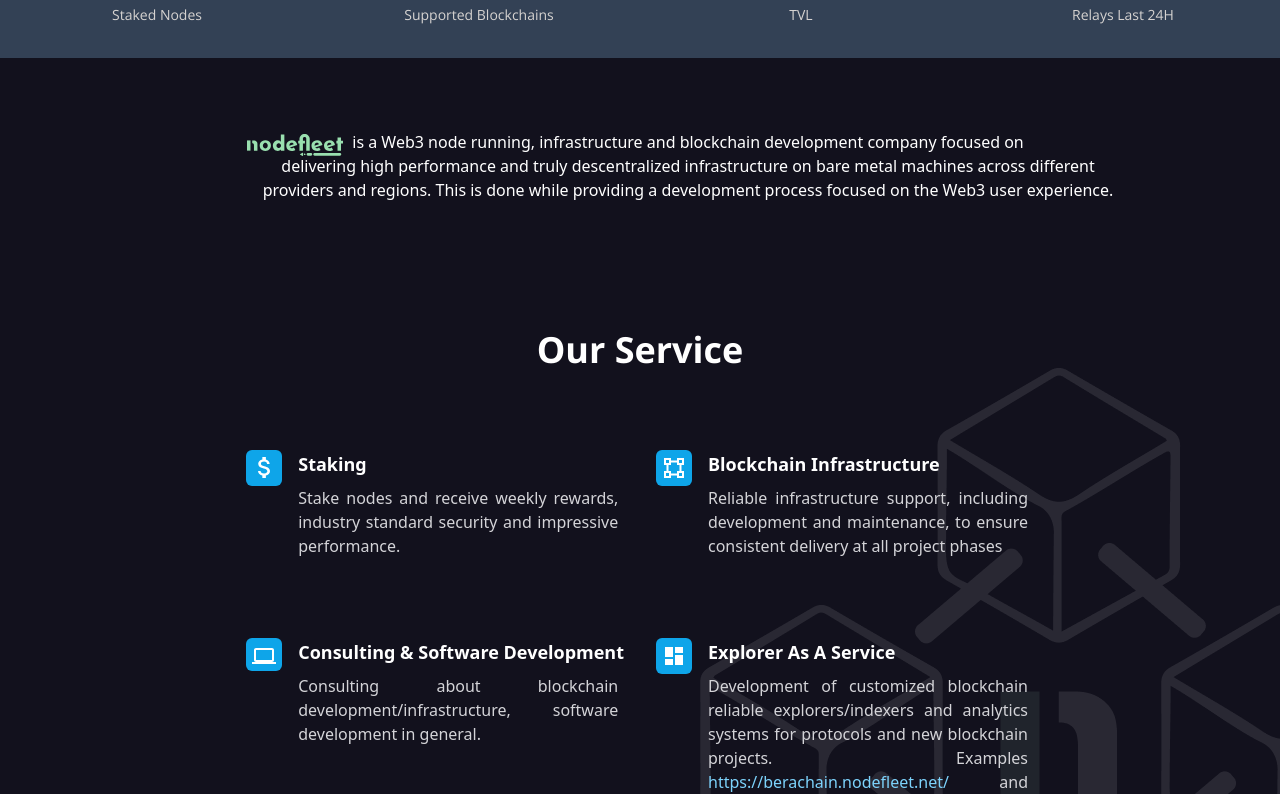
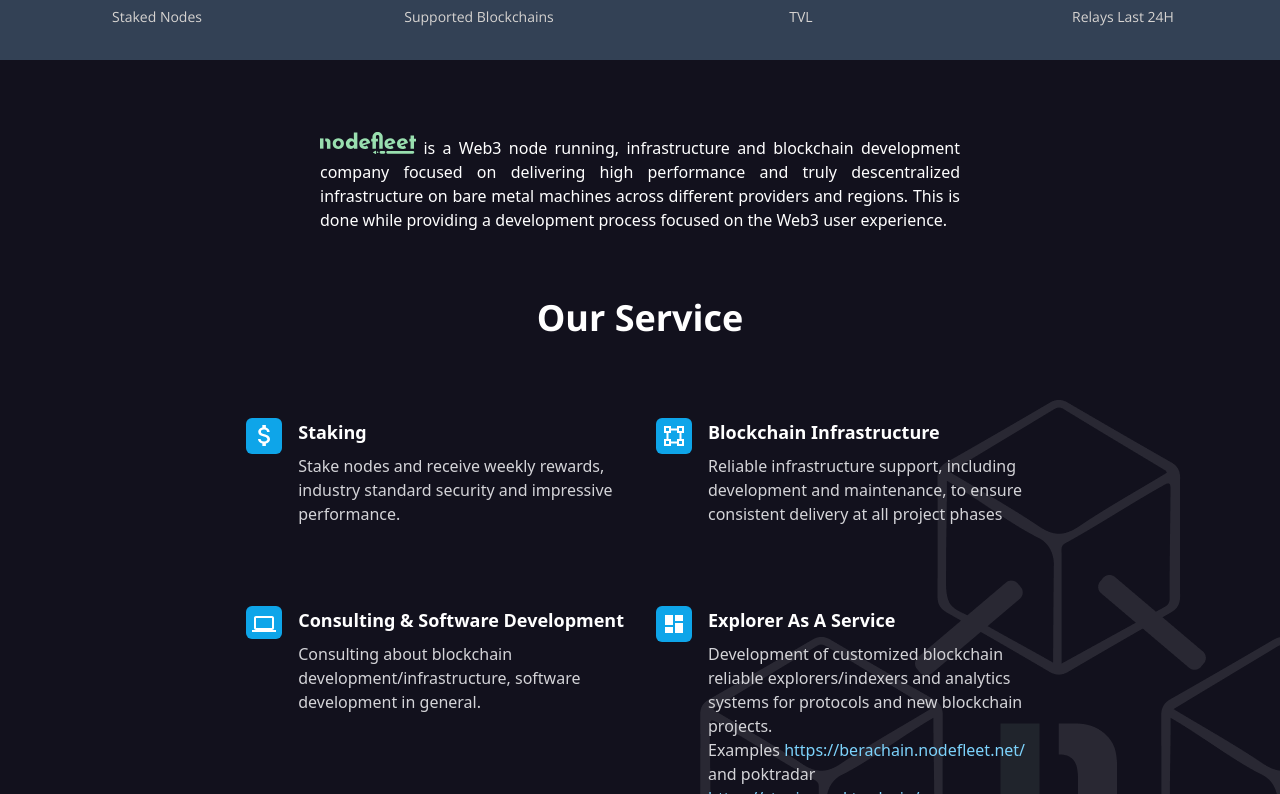
Before and after one commit to XJuanCarlosXD/landing-nodefleet, a React (Create React App) app: page / in a window 1280 px wide. Shown: the part 866-1660 px from the top of the page. Built offline with nearby package versions, Linux system fonts and the light colour scheme.

Commit message:
update 10 files

```diff
--- a/src/Components/Body.jsx
+++ b/src/Components/Body.jsx
@@ -8,8 +8,8 @@
     { name: "+450M", text: "Relays Last 24H" },
   ];
   return (
-    <div className="relative flex flex-col justify-center items-center w-full gap-2 -mt-5">
-      <div className="bg-slate-700 py-8 grid grid-cols-4 max-sm:grid-cols-2 gap-2 text-white place-items-center w-full">
+    <div className="relative flex flex-col justify-center items-center w-full gap-2 -mt-4 -top-0.5">
+      <div className="bg-slate-700 py-8 grid grid-cols-4 max-sm:grid-cols-2 gap-2 text-white place-items-center w-full pointer-events-none">
         {review.map(({ name, text }, index) => (
           <div key={index} className="text-center">
             <h4 className="font-semibold text-4xl max-sm:text-3xl">{name}</h4>
@@ -19,19 +19,18 @@
           </div>
         ))}
       </div>
-      <div className="px-8 max-sm:px-6 text-center text-base font-normal font-sans my-16 max-sm:my-10 w-full">
-        <div className="text-white text-center flex items-start justify-center text-md font-sans font-normal max-sm:text-sm max-sm:flex-col lg:flex-row md:flex-col md:text-md ">
-          <img
-            src="/images/node-green.svg"
-            alt="nodefleet"
-            className="w-24 mt-1 lg:translate-x-20 max-sm:translate-x-0 md:translate-x-0"
-          />{" "}
-          is a Web3 node running, infrastructure and blockchain development
-          company focused on <br /> delivering high performance and truly
-          descentralized infrastructure on bare metal machines across different
-          <br />
-          providers and regions. This is done while providing a development
-          process focused on the Web3 user experience.
+      <div className="lg:w-6/12 max-sm:w-10/12 max-sm:px-6 text-base font-normal font-sans my-16 max-sm:my-10">
+        <div className="text-white flex items-start justify-center text-md font-sans font-normal max-sm:text-sm max-sm:flex-col lg:flex-row md:flex-col md:text-md text-justify pointer-events-none">
+          <span>
+            <span className="inline-flex flex-col justify-end items-end w-24">
+              <img src="/images/node-green.svg" alt="nodefleet" />
+            </span>{" "}
+            is a Web3 node running, infrastructure and blockchain development
+            company focused on delivering high performance and truly
+            descentralized infrastructure on bare metal machines across
+            different providers and regions. This is done while providing a
+            development process focused on the Web3 user experience.
+          </span>
         </div>
       </div>
     </div>
--- a/src/Components/Index.jsx
+++ b/src/Components/Index.jsx
@@ -9,13 +9,13 @@
         className="absolute top-0 left-0 w-full h-screen"
       />
       <div className="relative text-white text-center flex flex-col gap-4">
-        <h4 className="font-bold text-6xl max-sm:text-5xl max-sm:leading-relaxed leading-snug max-sm:-mt-12 max-sm:capitalize">
+        <h4 className="font-bold text-6xl max-sm:text-5xl max-sm:leading-relaxed leading-snug max-sm:-mt-12 max-sm:capitalize pointer-events-none">
           Connect to nodes with
           <br />
           <span className="bg-green-300 text-morado px-2">impressive</span>{" "}
           performance
         </h4>
-        <p className="text-2xl max-sm:text-sm max-sm:px-8">
+        <p className="text-2xl max-sm:text-sm max-sm:px-8 pointer-events-none">
           Handcrafted <b>Infra</b> | Permanent <b>Research</b> | Permanent{" "}
           <b>Development</b>
         </p>
@@ -28,7 +28,7 @@
             Get started
           </a>
           <a href="#more">
-            Lear more <i className="fas fa-arrow-right-long text-sm"></i>
+            Learn more <i className="fas fa-arrow-right-long text-sm"></i>
           </a>
         </div>
       </div>
--- a/src/Components/Service.jsx
+++ b/src/Components/Service.jsx
@@ -20,12 +20,12 @@
     {
       name: "Explorer As A Service",
       icon: "dashboard.svg",
-      sub: "Development of customized blockchain reliable explorers/indexers and analytics systems for protocols and new blockchain projects. Examples (https://berachain.nodefleet.net/) and poktradar (https://staging.poktradar.io/)",
+      sub: "Development of customized blockchain reliable explorers/indexers and analytics systems for protocols and new blockchain projects. <br />Examples (https://berachain.nodefleet.net/) and poktradar (https://staging.poktradar.io/)",
     },
   ];
   return (
     <div
-      className="flex flex-col gap-4 justify-center items-center text-white py-16 max-sm:py-10"
+      className="flex flex-col gap-4 justify-center items-center text-white"
       id="Service"
     >
       <h2 className="font-bold text-4xl">Our Service</h2>
@@ -42,7 +42,7 @@
             />
             <div className="text-base flex flex-col gap-2">
               <h4 className="font-semibold text-lg font-sans">{name}</h4>
-              <p className="font-sans text-md max-sm:text-sm font-normal lg:w-80 text-justify text-zinc-300">
+              <p className="font-sans text-md max-sm:text-sm font-normal lg:w-80 text-zinc-300">
                 <div
                   dangerouslySetInnerHTML={{
                     __html: sub.replace(/\(([^)]+)\)/g, (match, url) => {
```
Also changed, not shown: public/images/grupo-logo.png.
